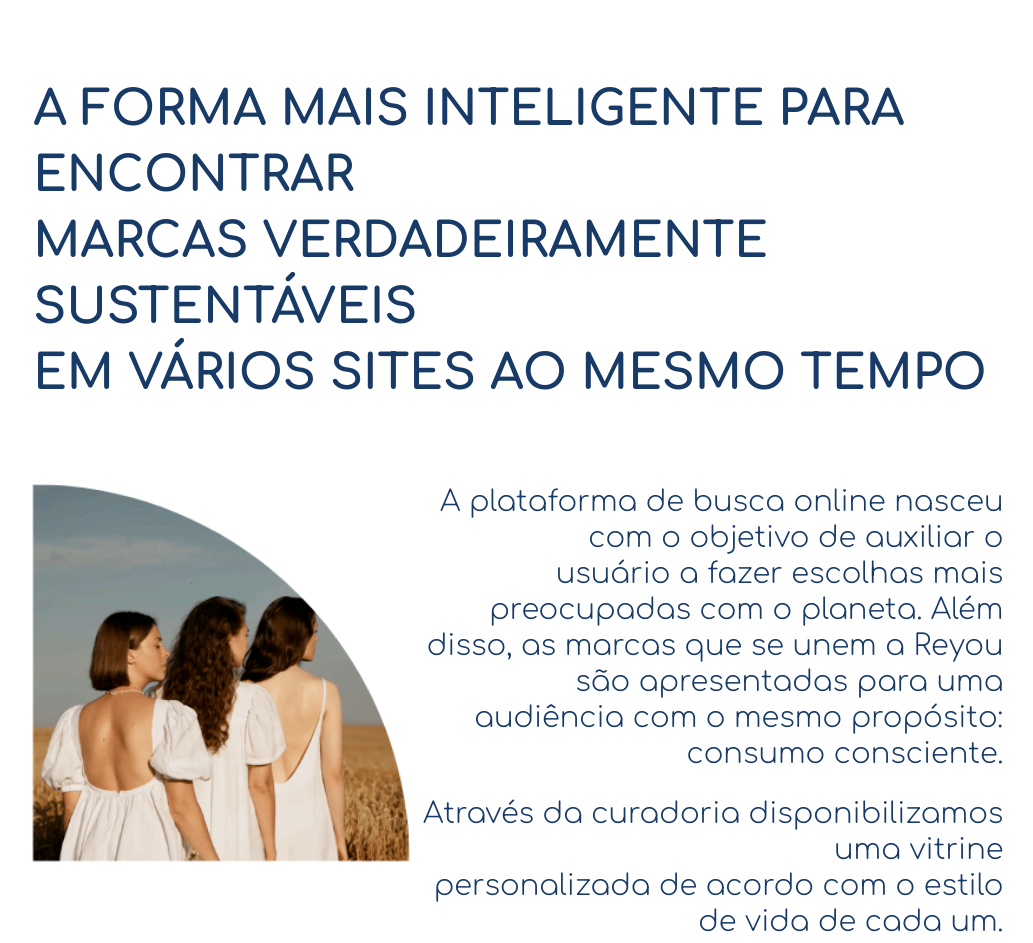
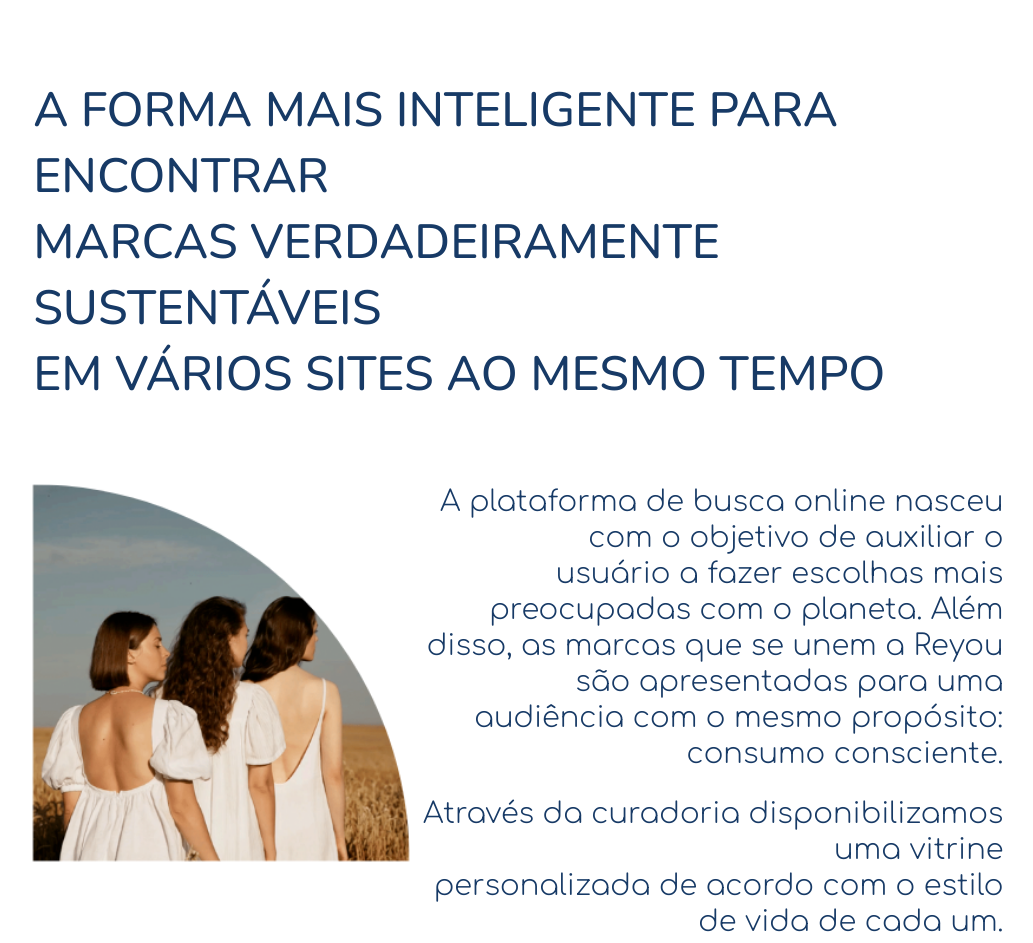
Before and after one commit to samuel-neves/reyoushop, a plain HTML site: page index.html in a window 1280 px wide. Shown: the top 943 px of the page, without its empty margins (123-1156 px from the left). Drawn offline with nearby package versions, Linux system fonts and the light colour scheme.

Commit message:
feat: presentation version

```diff
--- a/index.html
+++ b/index.html
@@ -6,6 +6,9 @@
   <meta name="viewport" content="width=device-width, initial-scale=1.0">
   <title>Re.You Shop | Sobre nós</title>
   <link rel="stylesheet" href="./styles.css">
+  <link rel="preconnect" href="https://fonts.googleapis.com">
+  <link rel="preconnect" href="https://fonts.gstatic.com" crossorigin>
+  <link href="https://fonts.googleapis.com/css2?family=Nunito:wght@300;400;500&family=Roboto+Serif:opsz,wght@8..144,100&display=swap" rel="stylesheet">
 </head>
 <body>
   <h1 id="page-title" class="align-left">
--- a/styles.css
+++ b/styles.css
@@ -41,6 +41,11 @@ h1 {
   margin: 6% 12.2%;
   line-height: 66px;
   font-size: 48px;
+}
+
+h1, h2 {
+  font-family: Nunito;
+  font-weight: 500;
 }
 
 .section-text-container {
```
Also changed, not shown: assets/section-image.png.
